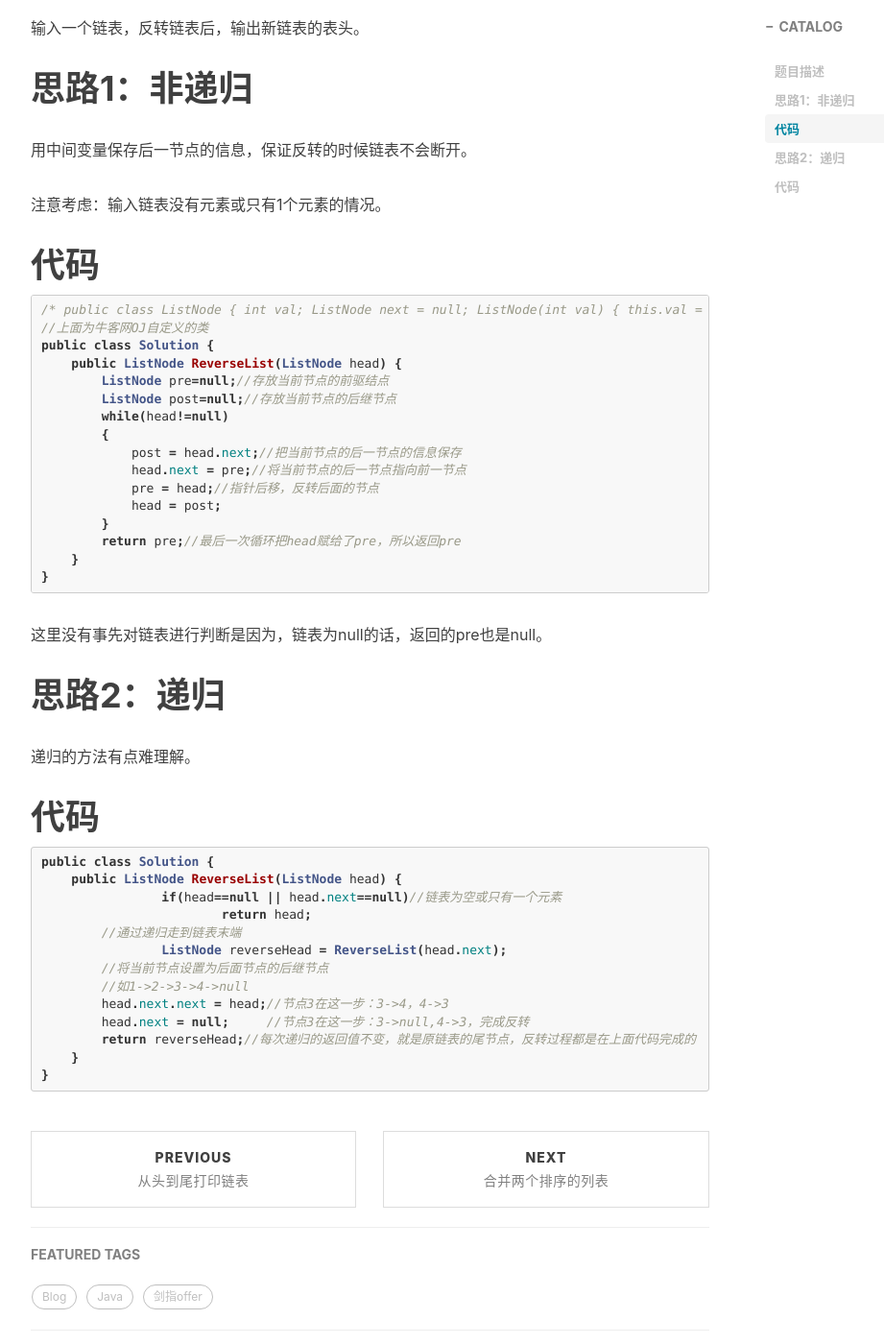
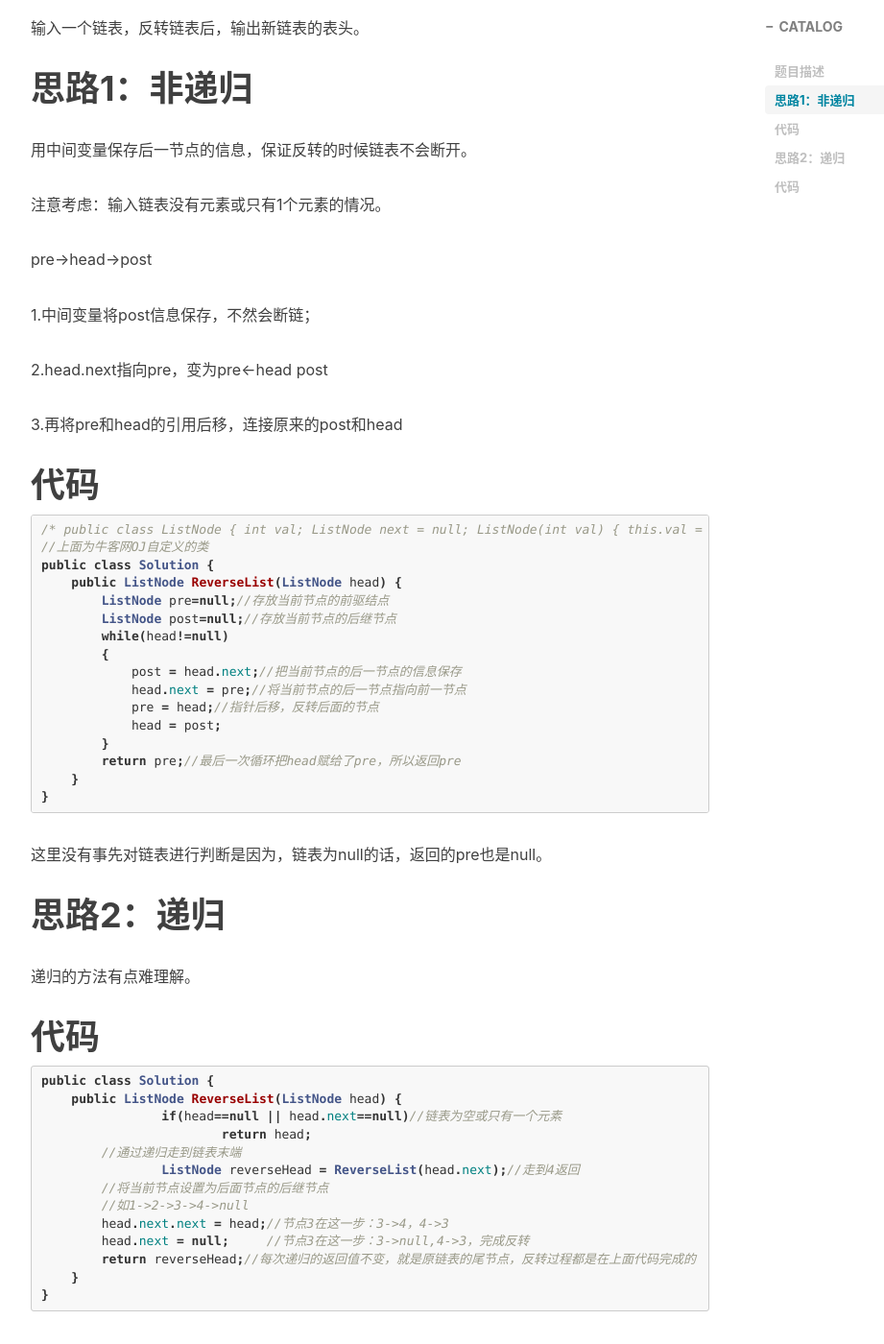
Before and after one commit to luojiaqi0810/luojiaqi0810.github.io, a Jekyll site: the page built from _posts/2019-06-03-反转链表.md, in a window 1280 px wide and 1400 px high, scrolled down 617 px. Shown: the whole window at 96% size, without its empty margins (233-1154 px from the left). Built offline with Jekyll 4.4.1, drawn with Linux system fonts in a browser that asks for light colours; nearby versions of some CDN libraries; comment, search, counter and statistics services are not loaded.

Commit message:
update articles

```diff
--- a/_posts/2019-06-03-反转链表.md
+++ b/_posts/2019-06-03-反转链表.md
@@ -21,6 +21,14 @@ tags:
 用中间变量保存后一节点的信息，保证反转的时候链表不会断开。
 
 注意考虑：输入链表没有元素或只有1个元素的情况。
+
+pre->head->post
+
+1.中间变量将post信息保存，不然会断链；
+
+2.head.next指向pre，变为pre<-head   post
+
+3.再将pre和head的引用后移，连接原来的post和head
 
 # 代码
 
@@ -64,7 +72,7 @@ public class Solution {
 		if(head==null || head.next==null)//链表为空或只有一个元素
 			return head;
         //通过递归走到链表末端
-		ListNode reverseHead = ReverseList(head.next);
+		ListNode reverseHead = ReverseList(head.next);//走到4返回
         //将当前节点设置为后面节点的后继节点
         //如1->2->3->4->null
         head.next.next = head;//节点3在这一步：3->4，4->3
```
Also changed, not shown: _posts/2019-06-13-和为S的两个数字.md (+3 -3 lines), _posts/2019-06-13-翻转单词顺序.md (+6 -4 lines), _posts/2019-07-09-不用加减乘除做加法.md (+3 -1 lines), _posts/2019-07-12-按之字形顺序打印二叉树.md (+1 -1 lines).
